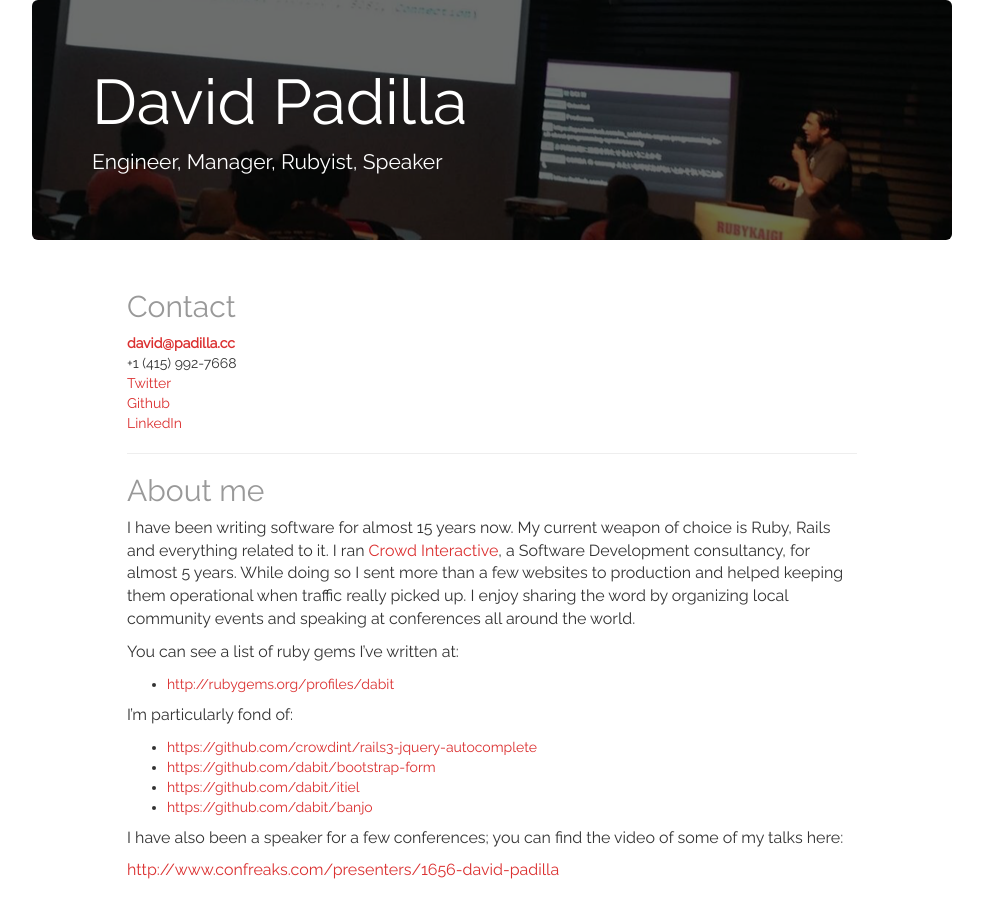
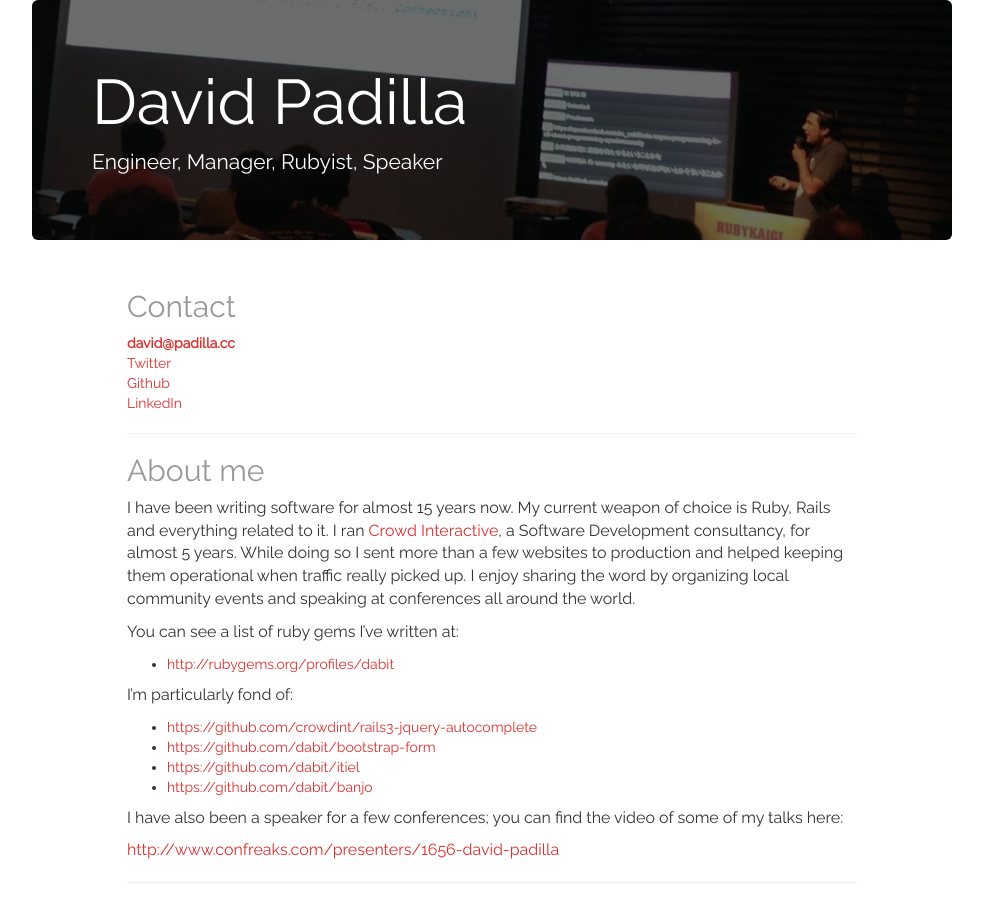
Before and after one commit to dabit/dabit.github.io, a Jekyll site: the page index.html, which Jekyll copies as it is, in a window 1280 px wide and 900 px high. Shown: the whole window, without its empty margins (148-1131 px from the left). Built offline with Jekyll 4.4.1, drawn with Linux system fonts in a browser that asks for light colours.

Commit message:
Remove phone number

```diff
--- a/index.html
+++ b/index.html
@@ -59,7 +59,6 @@
     <h2 id="contact">Contact</h2>
     <address>
       <strong><a href="mailto:david@padilla.cc">david@padilla.cc</a></strong><br/>
-      +1 (415) 992-7668<br/>
       <a href="http://www.twitter.com/dabit">Twitter</a><br/>
       <a href="http://www.github.com/dabit">Github</a><br/>
       <a href="http://www.linkedin.com/in/dpadilla">LinkedIn</a>
```
